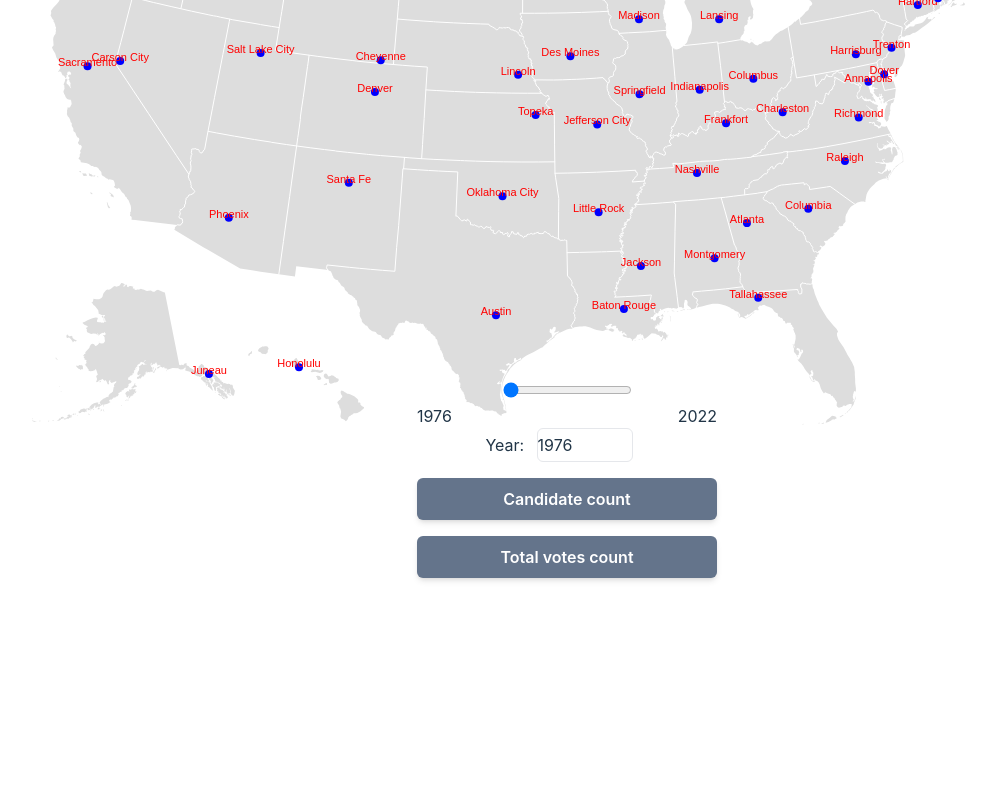
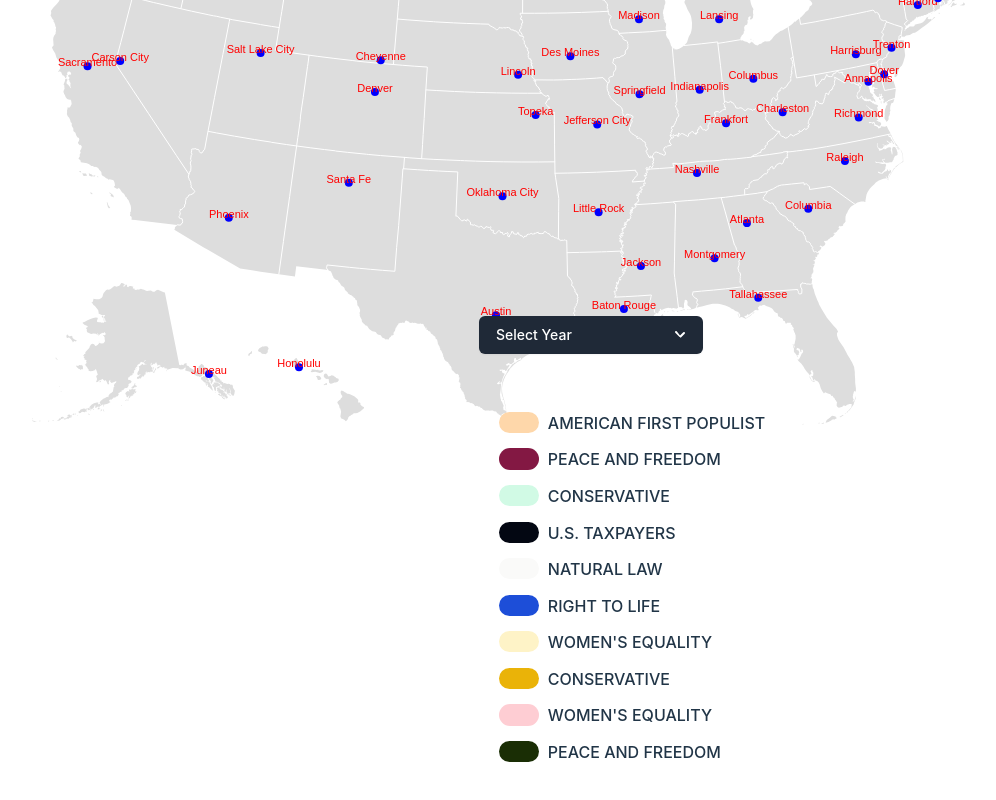
Before and after one commit to brooksideas/electoral-visualization, a Vue app: page / in a window 1280 px wide. Shown: the part 538-1338 px from the top of the page, without its empty margins (121-1117 px from the left). Before the commit the page ends 1180 px from the top, so only its background shows below. Built offline with nearby package versions, Linux system fonts and the light colour scheme.

Commit message:
code: fixed the Home UI + removed the city json

```diff
--- a/src/components/DisplaySelectionList.vue
+++ b/src/components/DisplaySelectionList.vue
@@ -1,16 +1,25 @@
 <template>
-  <!-- This is for the House Data Party selection   -->
-  <!-- <div class="grid grid-cols-1 gap-4 ml-12">
-    <div v-for="i in 10" :key="i">
-      <button
-        type="button"
-        class="w-4 h-4 rounded-full"
-        :style="{ 'background-color': getRandomColorCombination() }"
-      ></button>
+  <!-- Page 1 ,This is for the House Data Party selection   -->
+  <div class="grid grid-cols-12 gap-4 ml-12 mt-[-64px]">
+    <div class="col-span-12 gap-4 ml-12 mt-[-64px]">
+      <dropdown-options-list />
     </div>
-  </div> -->
+    <div class="col-span-8">
+      <div v-for="i in 10" :key="i" class="w-full my-2">
+        <button
+          type="button"
+          class="w-4 h-4 rounded-full overflow-visible whitespace-nowrap relative"
+          :style="{ 'background-color': getRandomColorCombination() }"
+        >
+          <span class="absolute top-[-2px] left-[48px]">{{
+            getRandomParty()
+          }}</span>
+        </button>
+      </div>
+    </div>
+  </div>
 
-  <!-- This is for the Contribution Data -->
+  <!-- Page 2 ,  This is for the Contribution Data -->
   <!-- <div class="grid grid-cols-3 gap-4 ml-16">
     <div v-for="year in years" :key="year">
       <button
@@ -23,14 +32,11 @@
   </div> -->
 
   <!-- <div class="grid grid-cols-1 gap-4 ml-12 mt-[-64px]">
-    <dropdown-options-list />
-  </div> -->
-
-  <!-- <div class="grid grid-cols-1 gap-4 ml-12 mt-[-64px]">
     <slider-options-list />
   </div> -->
 
-  <div class="grid grid-cols-1 gap-4 ml-12 mt-[-64px]">
+  <!-- Page 3 , Slider for candidate / total votes count  -->
+  <!-- <div class="grid grid-cols-1 gap-4 ml-12 mt-[-64px]">
     <year-slider-options-list />
     <div v-for="average in averages" :key="average" class="flex">
       <button
@@ -40,7 +46,7 @@
         {{ average }}
       </button>
     </div>
-  </div>
+  </div> -->
 </template>
 
   <script>
@@ -61,8 +67,18 @@ export default {
     // List of color names
     const colorsList = Object.keys(colors);
     const shadeList = [50, 100, 200, 300, 400, 500, 600, 700, 800, 900, 950];
-
-    // Years list
+    const partyList = [
+      "LIBERAL",
+      "CONSERVATIVE",
+      "RIGHT TO LIFE",
+      "WOMEN'S EQUALITY",
+      "WORKING FAMILIES",
+      "AMERICAN FIRST POPULIST",
+      "PEACE AND FREEDOM",
+      "A CONNECTICUT PARTY",
+      "NATURAL LAW",
+      "U.S. TAXPAYERS",
+    ];
     const years = ref([2008, 2010, 2012, 2014, 2016, 2018, 2020, 2022]);
 
     // Average Count display
@@ -84,7 +100,13 @@ export default {
       return `${randomColorValue}`;
     };
 
-    return { years, averages, getRandomColorCombination };
+    // get random states
+    const getRandomParty = () => {
+      const randomParty = getRandomFromArray(partyList);
+      return randomParty;
+    };
+
+    return { years, averages, getRandomParty, getRandomColorCombination };
   },
 };
 </script>
@@ -94,4 +116,7 @@ export default {
   margin-top: 100px !important;
   margin-left: 1500px !important;
 }
+.overflow-visible {
+  overflow: visible;
+}
 </style>
--- a/src/components/ResponsiveCityMap.vue
+++ b/src/components/ResponsiveCityMap.vue
@@ -4,7 +4,6 @@
   <script>
 import * as d3 from "d3";
 import * as topojson from "topojson-client";
-import city from "../data/city.json";
 import cities from "../data/cities.json";
 import us from "../data/us.json";
 import { onMounted } from "vue";
```
